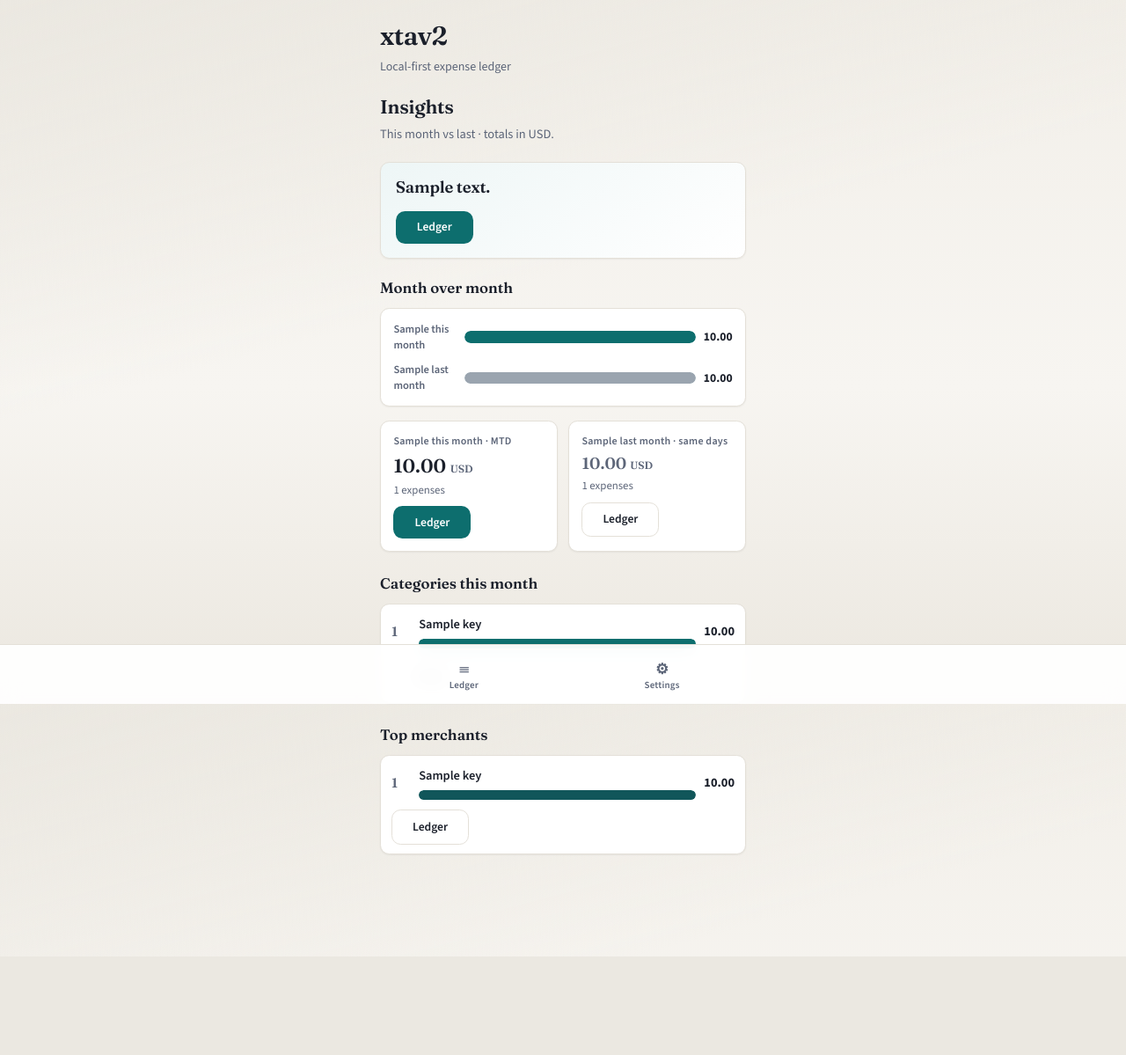
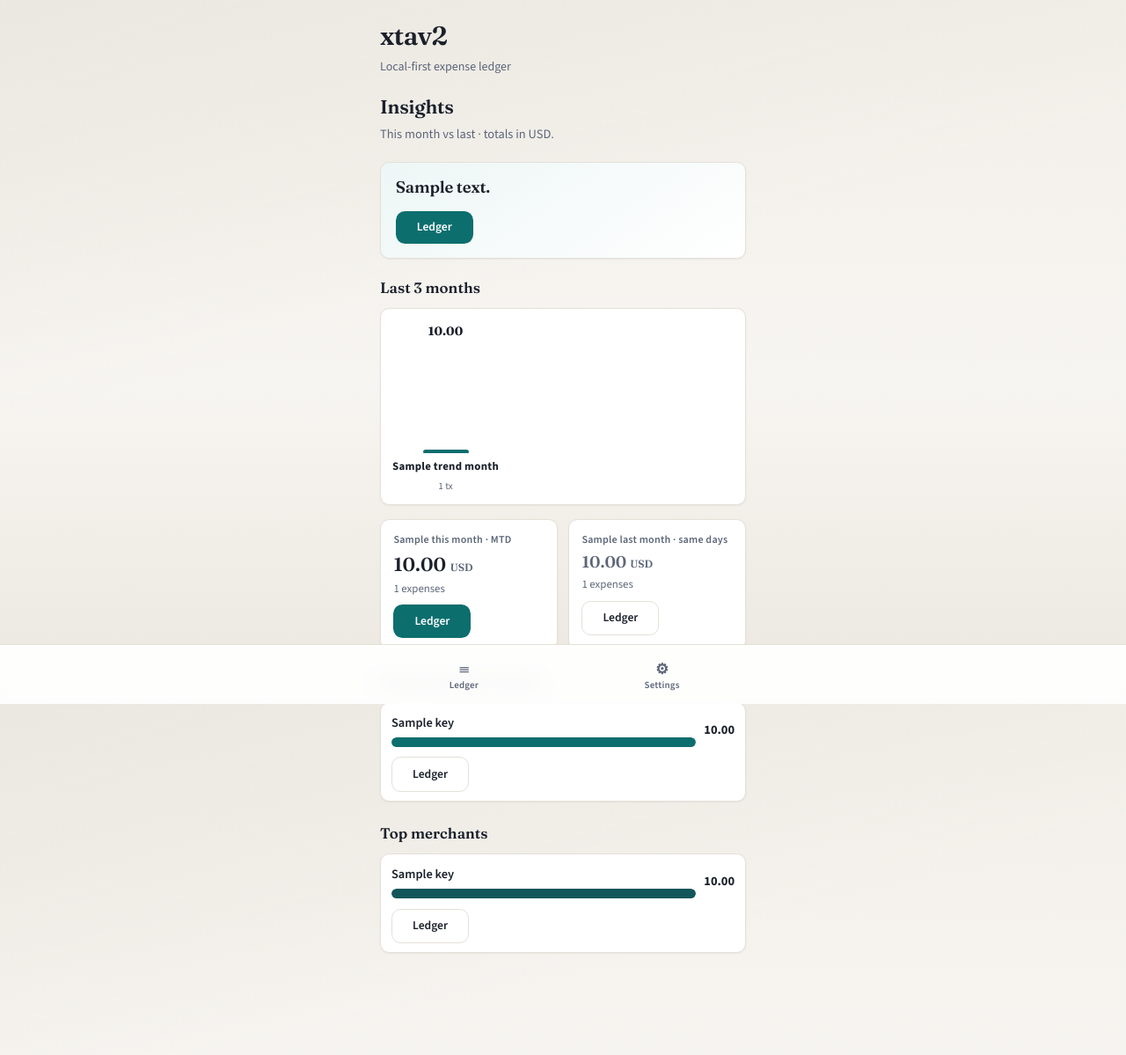
Before and after one commit to githubphadnis/xtav2, a FastAPI app: template app/templates/insights.html in a window 1280 px wide. Shown: the whole page at 88% size. Before the commit the page ends 1087 px from the top, so only its background shows below. Run offline with FastAPI, Linux system fonts and the light colour scheme; the template is opened without the code that fills it: most values are stand-ins (such as "Sample title", 1, 10 or a date in 2020).

Commit message:
feat(insights): rolling 3-month bars with euro peaks, drop rank bullets
Vertical month chart shows spend amounts on bar tops; category/merchant lists no longer show index numbers.

Co-authored-by: Cursor <cursoragent@cursor.com>

```diff
--- a/app/main.py
+++ b/app/main.py
@@ -385,7 +385,7 @@ def insights_page(
     pulse = build_pulse(db, settings=settings)
     cat_ceiling = max((c.total for c in pulse.categories), default=Decimal(0))
     merch_ceiling = max((m.total for m in pulse.merchants), default=Decimal(0))
-    mom_ceiling = max(pulse.this_month.total, pulse.last_month.total, Decimal("0.01"))
+    trend_ceiling = max((m.total for m in pulse.trend_months), default=Decimal("0.01"))
     return templates.TemplateResponse(
         request,
         "insights.html",
@@ -400,7 +400,7 @@ def insights_page(
             bar_share=bar_share,
             cat_ceiling=cat_ceiling,
             merch_ceiling=merch_ceiling,
-            mom_ceiling=mom_ceiling,
+            trend_ceiling=trend_ceiling,
         ),
     )
 
--- a/app/static/app.css
+++ b/app/static/app.css
@@ -439,58 +439,81 @@ input:focus {
   margin-bottom: 1.5rem;
 }
 
-.mom-chart {
+.trend-chart {
+  display: grid;
+  grid-template-columns: repeat(3, 1fr);
+  gap: 0.65rem;
+  align-items: end;
   margin: 0 0 1rem;
-  padding: 0.85rem 0.9rem;
+  padding: 0.9rem 0.75rem 0.75rem;
+  min-height: 14rem;
   background: var(--surface);
   border: 1px solid var(--line);
   border-radius: var(--radius);
   box-shadow: var(--shadow);
 }
 
-.mom-row {
-  display: grid;
-  grid-template-columns: 4.5rem 1fr auto;
-  gap: 0.55rem;
+.trend-col {
+  display: flex;
+  flex-direction: column;
   align-items: center;
+  justify-content: flex-end;
+  gap: 0.35rem;
+  min-width: 0;
+  height: 12rem;
+  color: inherit;
+  text-decoration: none;
 }
 
-.mom-row + .mom-row {
-  margin-top: 0.65rem;
+.trend-col:hover {
+  text-decoration: none;
 }
 
-.mom-label {
-  font-size: 0.78rem;
-  font-weight: 600;
-  color: var(--ink-muted);
+.trend-col:hover .trend-bar {
+  filter: brightness(1.08);
 }
 
-.mom-track {
-  height: 0.85rem;
-  background: var(--accent-soft);
-  border-radius: 999px;
-  overflow: hidden;
+.trend-peak {
+  font-family: var(--font-display);
+  font-size: 0.85rem;
+  font-weight: 700;
+  font-variant-numeric: tabular-nums;
+  line-height: 1.1;
+  text-align: center;
+  color: var(--ink);
 }
 
-.mom-fill {
-  display: block;
-  height: 100%;
-  border-radius: 999px;
-  min-width: 3px;
+.trend-bar-wrap {
+  display: flex;
+  align-items: flex-end;
+  justify-content: center;
+  flex: 1 1 auto;
+  width: 100%;
+  max-width: 3.25rem;
+  min-height: 0;
 }
 
-.mom-fill-now {
+.trend-bar {
+  display: block;
+  width: 100%;
+  min-height: 4px;
+  border-radius: 0.45rem 0.45rem 0.2rem 0.2rem;
+  background: color-mix(in srgb, var(--ink-muted) 45%, var(--accent-soft));
+}
+
+.trend-bar.is-current {
   background: var(--accent);
 }
 
-.mom-fill-prev {
-  background: color-mix(in srgb, var(--ink-muted) 55%, var(--accent-soft));
+.trend-label {
+  font-size: 0.8rem;
+  font-weight: 700;
+  letter-spacing: 0.02em;
 }
 
-.mom-amt {
-  font-size: 0.85rem;
-  font-weight: 700;
-  font-variant-numeric: tabular-nums;
+.trend-meta {
+  font-size: 0.7rem;
+  color: var(--ink-muted);
 }
 
 .pulse-grid {
@@ -584,7 +607,7 @@ input:focus {
 
 .bar-row {
   display: grid;
-  grid-template-columns: 1.4rem 1fr auto;
+  grid-template-columns: 1fr auto;
   gap: 0.55rem;
   align-items: center;
   padding: 0.15rem 0;
@@ -598,13 +621,6 @@ input:focus {
 
 .bar-row:hover .bar-label {
   color: var(--accent);
-}
-
-.bar-rank {
-  font-family: var(--font-display);
-  font-size: 0.95rem;
-  font-weight: 600;
-  color: var(--ink-muted);
 }
 
 .bar-main {
--- a/app/templates/insights.html
+++ b/app/templates/insights.html
@@ -16,23 +16,20 @@
   </div>
 </section>
 
-<section class="insight-pulse" aria-label="Month over month">
-  <h2 class="insight-h">Month over month</h2>
-  <div class="mom-chart" role="img" aria-label="Spend comparison bars">
-    <div class="mom-row">
-      <span class="mom-label">{{ pulse.this_month.label }}</span>
-      <span class="mom-track">
-        <span class="mom-fill mom-fill-now" style="width: {{ bar_share(pulse.this_month.total, mom_ceiling) }}%"></span>
+<section class="insight-pulse" aria-label="Rolling three months">
+  <h2 class="insight-h">Last 3 months</h2>
+  <div class="trend-chart" role="img" aria-label="Rolling three-month spend in {{ pulse.currency }}">
+    {% for m in pulse.trend_months %}
+    <a class="trend-col" href="/?start={{ m.start }}&amp;end={{ m.end }}">
+      <span class="trend-peak">{{ format_money(m.total) }}</span>
+      <span class="trend-bar-wrap">
+        <span class="trend-bar {% if loop.last %}is-current{% endif %}"
+              style="height: {{ bar_share(m.total, trend_ceiling) }}%"></span>
       </span>
-      <span class="mom-amt">{{ format_money(pulse.this_month.total) }}</span>
-    </div>
-    <div class="mom-row">
-      <span class="mom-label">{{ pulse.last_month.label }}</span>
-      <span class="mom-track">
-        <span class="mom-fill mom-fill-prev" style="width: {{ bar_share(pulse.last_month.total, mom_ceiling) }}%"></span>
-      </span>
-      <span class="mom-amt">{{ format_money(pulse.last_month.total) }}</span>
-    </div>
+      <span class="trend-label">{{ m.label }}</span>
+      <span class="trend-meta">{{ m.count }} tx</span>
+    </a>
+    {% endfor %}
   </div>
   <div class="pulse-grid">
     <div class="pulse-card">
@@ -64,7 +61,6 @@
     {% for row in pulse.categories %}
     <li class="bar-card">
       <a class="bar-row" href="/?category={{ row.key|urlencode }}&amp;start={{ pulse.this_month.start }}&amp;end={{ pulse.this_month.end }}">
-        <span class="bar-rank" aria-hidden="true">{{ loop.index }}</span>
         <span class="bar-main">
           <span class="bar-label">{{ row.key }}</span>
           <span class="bar-track" aria-hidden="true">
@@ -94,7 +90,6 @@
     {% for row in pulse.merchants %}
     <li class="bar-card">
       <a class="bar-row" href="/?merchant={{ row.key|urlencode }}&amp;start={{ pulse.this_month.start }}&amp;end={{ pulse.this_month.end }}">
-        <span class="bar-rank" aria-hidden="true">{{ loop.index }}</span>
         <span class="bar-main">
           <span class="bar-label">{{ row.key }}</span>
           <span class="bar-track" aria-hidden="true">
```
Also changed, not shown: app/services/insights.py (+43 -0 lines), tests/test_insights.py (+12 -1 lines).
